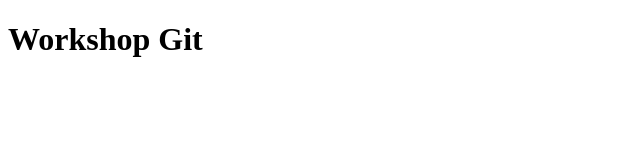
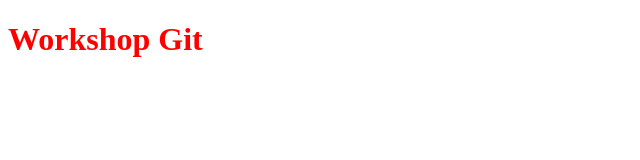
Before and after one commit to JoostEeftink/git-workshop, a plain HTML site: page index.html in a window 1280 px wide. Shown: the whole page, without its empty margins (0-640 px from the left). Drawn offline with Linux system fonts and the light colour scheme.

Commit message:
Added Link and href

```diff
--- a/index.html
+++ b/index.html
@@ -2,7 +2,7 @@
 <html lang="en">
 <head>
     <meta charset="UTF-8">
-
+    <link rel="stylesheet" href="git-workshop/styles.css">
     <title>Workshop Git</title>
 </head>
 <body>
```
